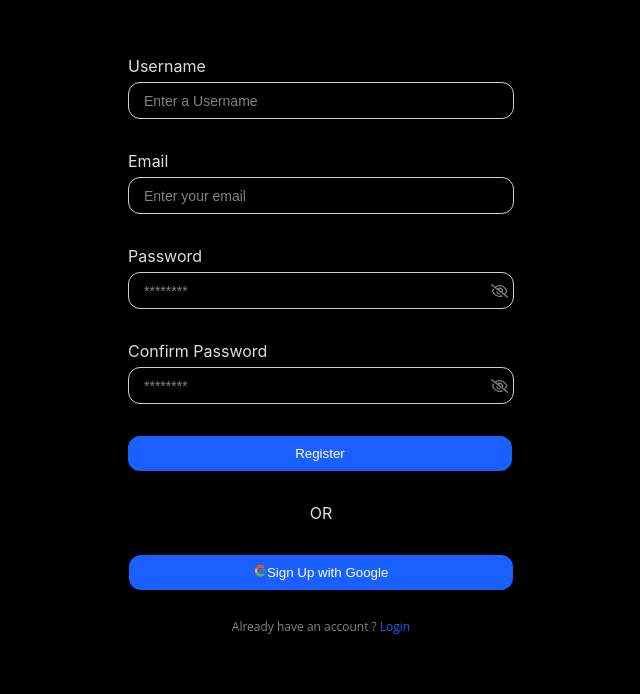
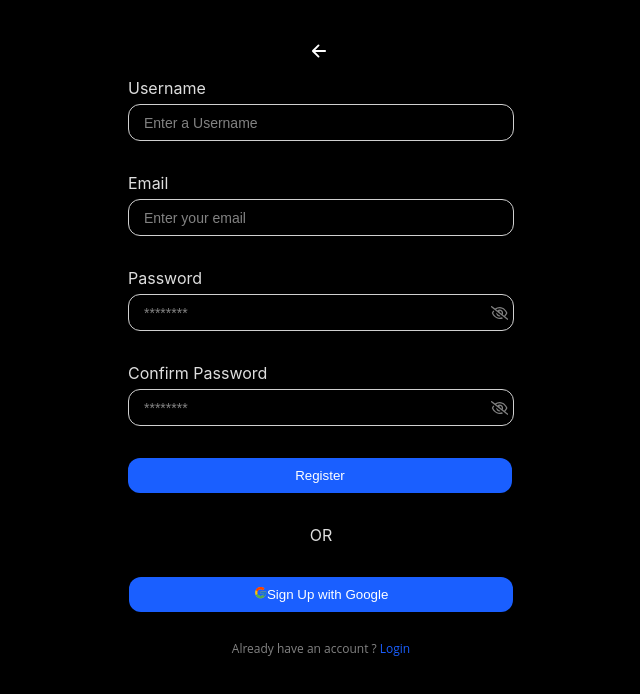
Before and after one commit to ponnanna-6/form-bot-frontend, a React (Vite) app: page /register in a window 1280 px wide. Shown: the top 694 px of the page, without its empty margins (319-959 px from the left). Built offline with nearby package versions, Linux system fonts and the light colour scheme.

Commit message:
back button

```diff
--- a/src/pages/auth/auth.module.css
+++ b/src/pages/auth/auth.module.css
@@ -30,3 +30,23 @@
     color: #FFFFFF;
     cursor: pointer;
 }
+.backButton {
+    display: flex;
+    align-items: center;
+    background-color: transparent;
+    color: #fff;
+    border: none;
+    font-size: 16px;
+    font-weight: 500;
+    cursor: pointer;
+    transition: color 0.3s ease;
+  }
+
+  .backButton:hover {
+    color: #0073ff;
+  }
+
+  .backIcon {
+    margin-right: 5px;
+    font-size: 20px;
+  }
--- a/src/pages/auth/login.jsx
+++ b/src/pages/auth/login.jsx
@@ -5,6 +5,7 @@ import { useNavigate } from 'react-router-dom'
 import { getIdFromToken, validateEmail } from '../../helper/utils'
 import { loginUser } from '../../services/auth'
 import { alertToast, errorToast } from '../../helper/toast'
+import { IoArrowBack } from 'react-icons/io5';
 
 export default function Login() {
     const navigate = useNavigate()
@@ -93,8 +94,10 @@ export default function Login() {
     }
 
     return (
-        <div className={styles.parentContainer}>
         <div className={styles.container}>
+            <button className={styles.backButton} onClick={() => navigate(-1)}>
+                <IoArrowBack className={styles.backIcon} />
+            </button>
             <Form
                 formFields={formFields}
                 errorMessages={errorMessages}
@@ -110,6 +113,5 @@ export default function Login() {
                 </span>
             </p>
         </div>
-        </div>
     )
 }
--- a/src/pages/auth/register.jsx
+++ b/src/pages/auth/register.jsx
@@ -6,6 +6,7 @@ import { alertToast, errorToast } from '../../helper/toast'
 import { registerUser } from '../../services/auth'
 import { validateEmail } from '../../helper/utils'
 import GoogleSignInButton from './googleSignInButton'
+import { IoArrowBack } from 'react-icons/io5';
 
 export default function Register() {
     const navigate = useNavigate()
@@ -128,6 +129,9 @@ export default function Register() {
 
     return (
         <div className={styles.container}>
+            <button className={styles.backButton} onClick={() => navigate(-1)}>
+                <IoArrowBack className={styles.backIcon} />
+            </button>
             <Form
                 formFields={formFields}
                 errorMessages={errorMessages}
--- a/src/pages/home/home.jsx
+++ b/src/pages/home/home.jsx
@@ -21,7 +21,7 @@ const Home = () => {
                 <LogoImage/>
                 <div className={styles.navButtons}>
                     <button className={styles.signInButton} onClick={() => {navigate('/login')}}>Sign in</button>
-                    <button className={styles.createButton} onClick={() => {navigate('/register')}}>Create a FormBot</button>
+                    <button className={styles.createButton} onClick={() => {navigate('/login')}}>Create a FormBot</button>
                 </div>
             </header>
 
```
Lines whose indentation alone changed are shown as unchanged.
